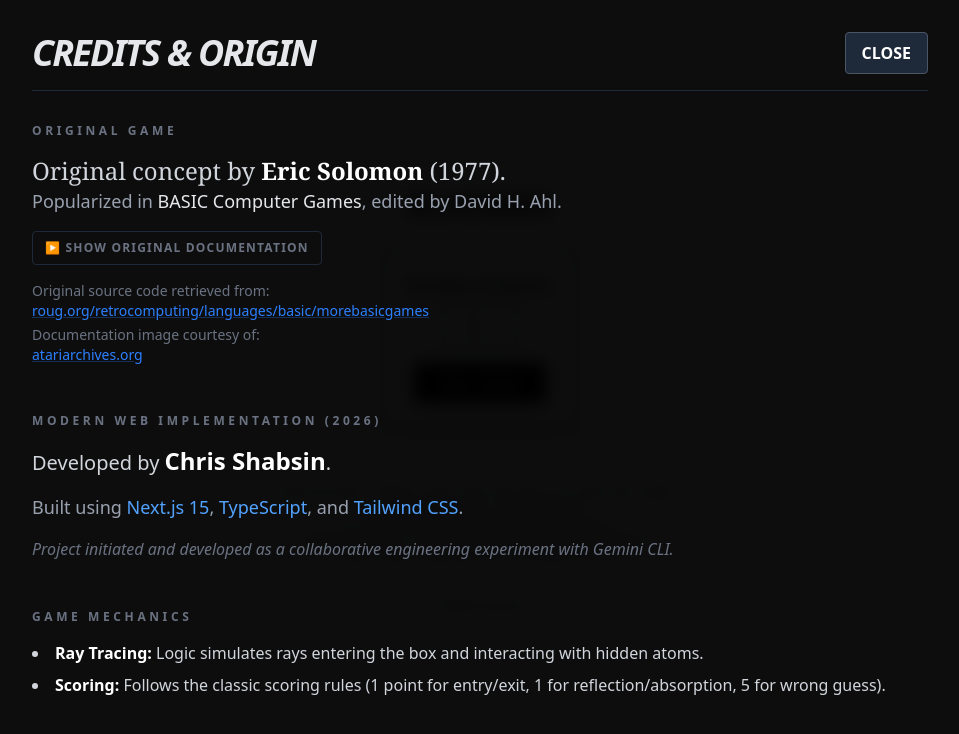
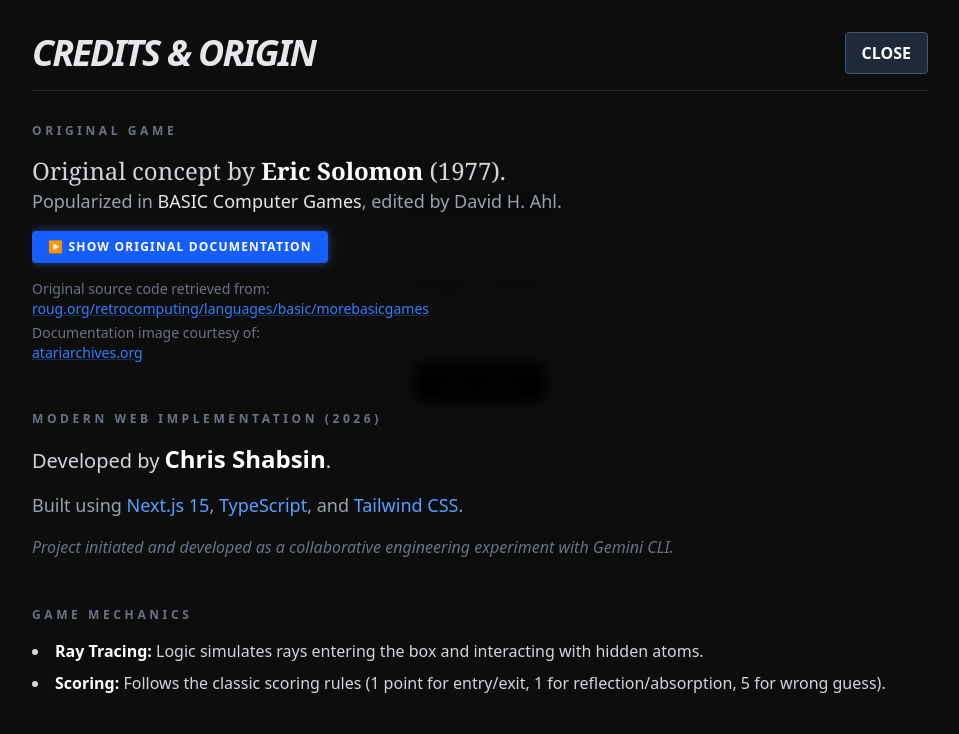
Before and after one commit to cshabsin/blackbox, a Next.js app: page /blackbox/ in a window 1280 px wide. Both pictures are taken after a click on the button "Credits & Source". Shown: the top 734 px of the page, without its empty margins (160-1119 px from the left). Built offline with nearby package versions, Linux system fonts and the light colour scheme.

Commit message:
Style documentation toggle button to match source code button

```diff
--- a/components/CreditsOverlay.tsx
+++ b/components/CreditsOverlay.tsx
@@ -46,7 +46,7 @@
                                 <div className="space-y-4">
                                     <button
                                         onClick={() => setShowDocs(!showDocs)}
-                                        className="text-xs font-bold text-gray-500 hover:text-gray-300 flex items-center gap-2 uppercase tracking-widest border border-gray-800 px-3 py-2 rounded transition-colors"
+                                        className="bg-blue-600 hover:bg-blue-500 text-white px-4 py-2 rounded font-bold tracking-widest transition-all shadow-[0_0_10px_rgba(59,130,246,0.5)] text-xs uppercase"
                                     >
                                         {showDocs ? '▼ Hide Original Documentation' : '▶ Show Original Documentation'}
                                     </button>
```
